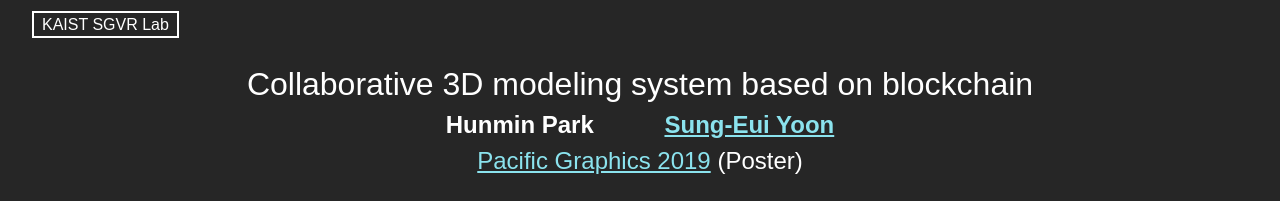
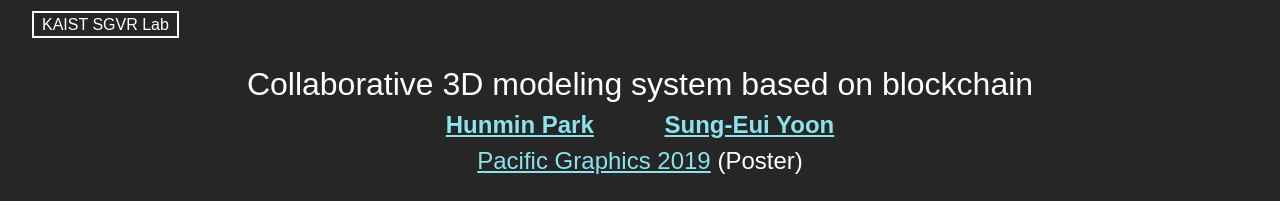
Before and after one commit to Avantgarde95/C3DMB, a plain HTML site: page docs/index.html in a window 1280 px wide. Shown: the top 201 px of the page. Drawn offline with Linux system fonts and the light colour scheme.

Commit message:
Author homepage link

```diff
--- a/docs/index.html
+++ b/docs/index.html
@@ -31,7 +31,7 @@
         <div class="Header_Title">Collaborative 3D modeling system based on blockchain</div>
         <div class="Header_AuthorList">
             <span class="Header_Author">
-                Hunmin Park
+                <a class="Link" href="https://avantgarde95.github.io/">Hunmin Park</a>
             </span>
             <span class="Header_Author">
                 <a class="Link" href="https://sgvr.kaist.ac.kr/~sungeui/">Sung-Eui Yoon</a>
```
